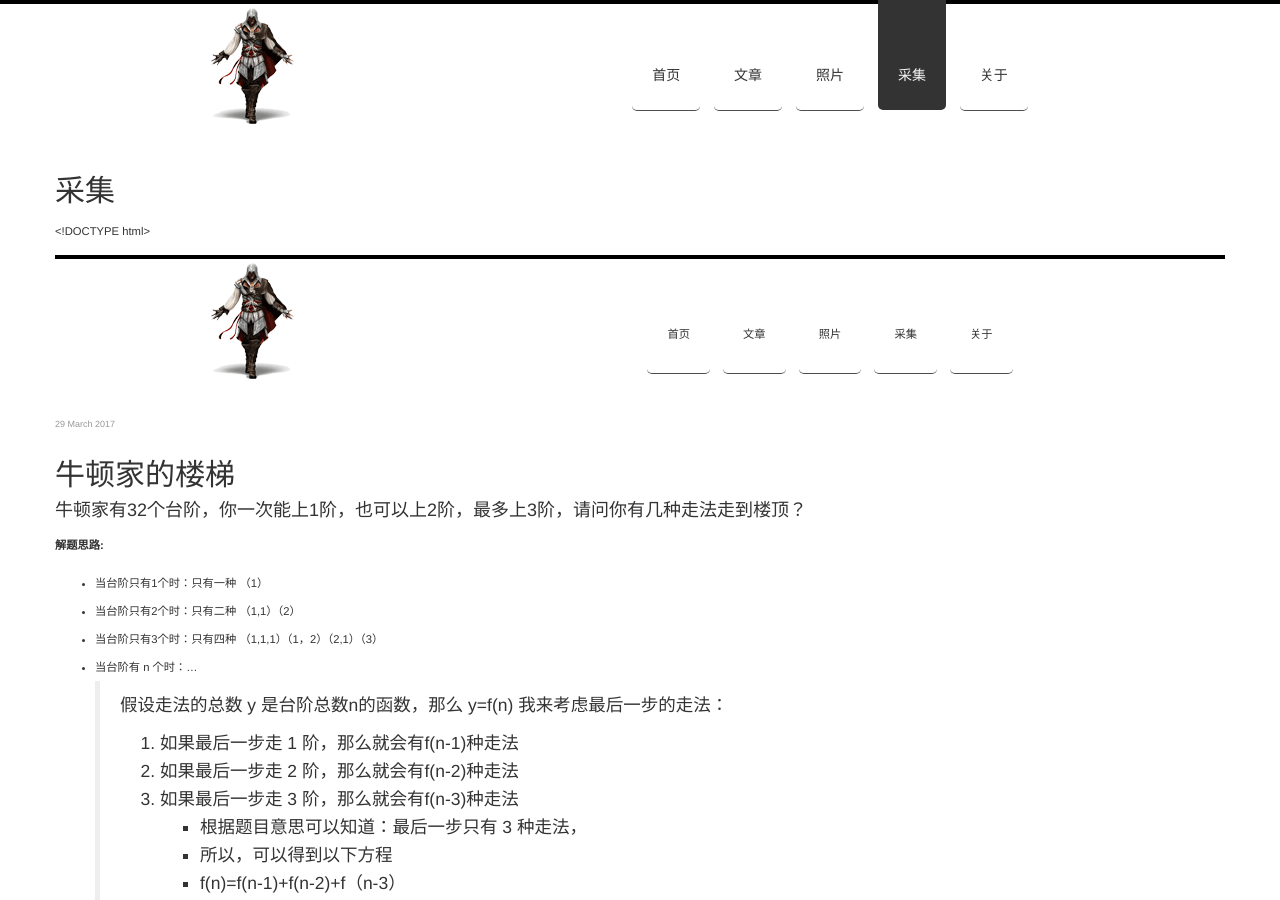
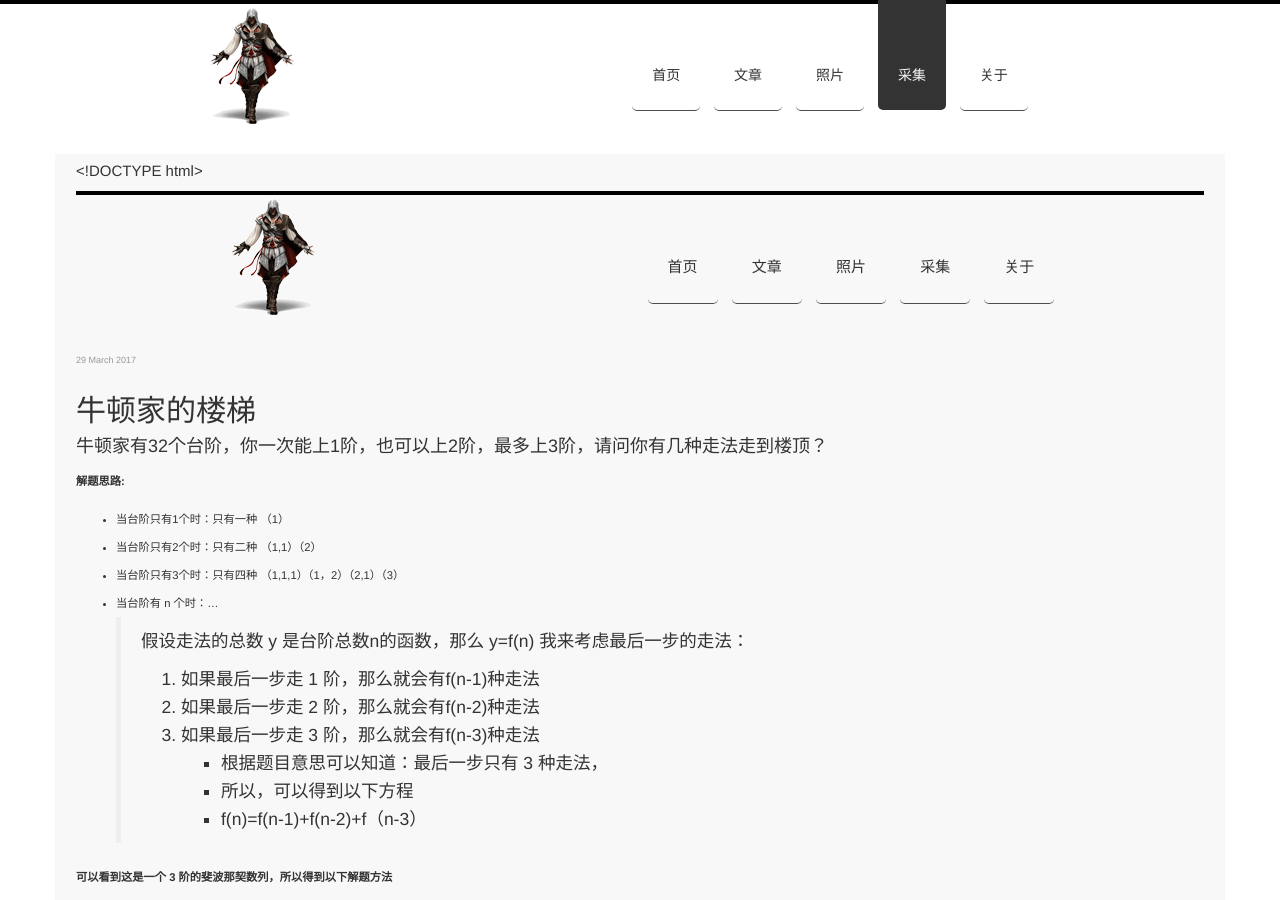
Before and after one commit to hlowd/hlowd.github.io, a Jekyll site: the page built from crawl/index.md, in a window 1280 px wide and 900 px high. Built offline with Jekyll 4.4.1, drawn with Linux system fonts in a browser that asks for light colours.

Commit message:
Update page.html

```diff
--- a/_layouts/page.html
+++ b/_layouts/page.html
@@ -2,8 +2,8 @@
 layout: default
 ---
 
-<article class="single row gutters">
-  <h2>{{ page.title }}</h2>
+  <div class ="row rowtitle" >
 
-  {{ content }}
-</article>
+    <div class="col-md-12" > {{ content }}</div>
+
+  </div>
```
